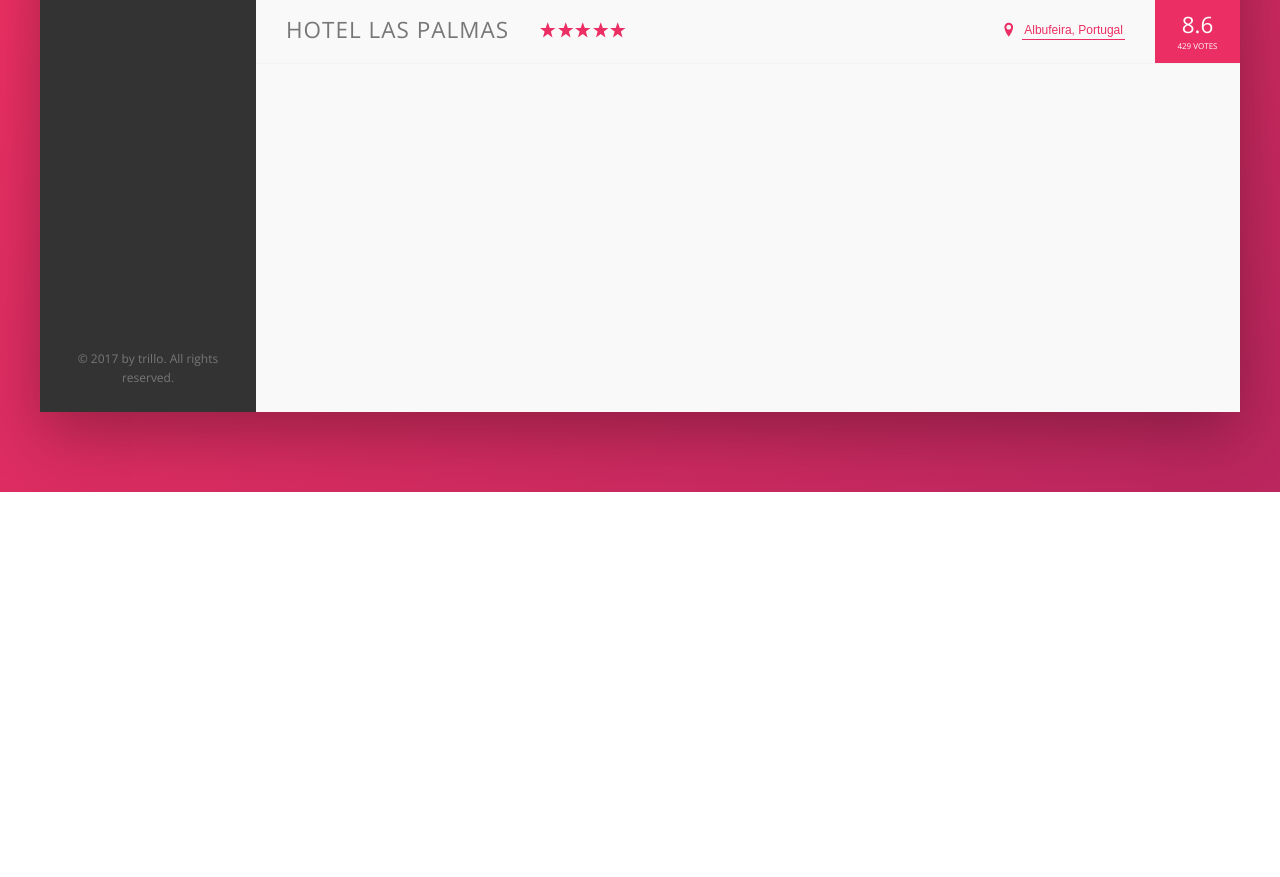
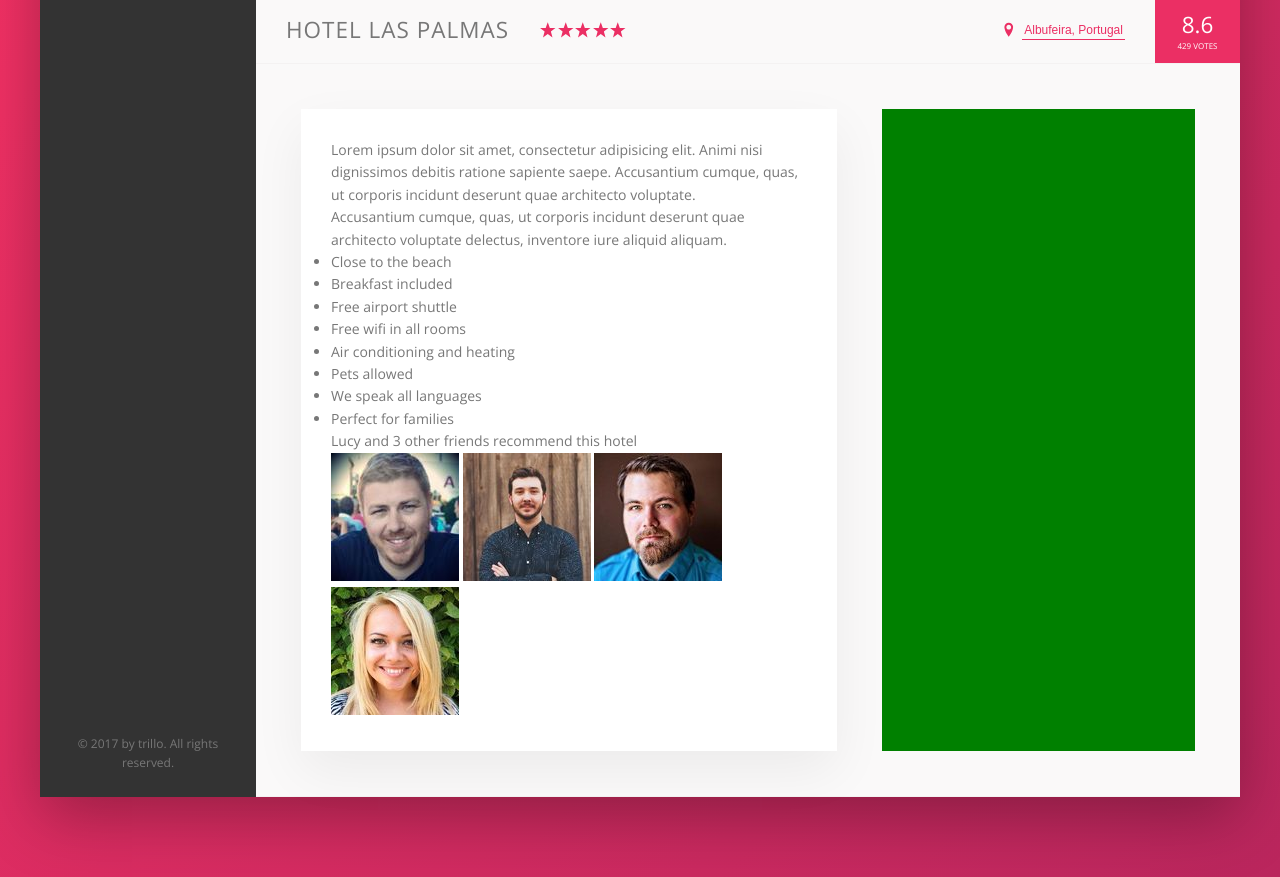
Before and after one commit to Davcode1234/Trillo-app, a plain HTML site: page index.html in a window 1280 px wide. Shown: the part 538-1415 px from the top of the page. Before the commit the page ends 1030 px from the top, so only its background shows below. Drawn offline with nearby package versions, Linux system fonts and the light colour scheme.

Commit message:
Add layout to the description section

```diff
--- a/css/style.css
+++ b/css/style.css
@@ -9,7 +9,9 @@
   --color-Grey-dark-1: #333;
   --color-Grey-dark-2: #777;
   --color-Grey-dark-3: #999;
-  --shadow-dark: 0 2rem 6rem rgba(0, 0, 0, 0.3); }
+  --shadow-dark: 0 2rem 6rem rgba(0, 0, 0, 0.3);
+  --shadow-light: 0 2rem 5rem rgba(0, 0, 0, 0.06);
+  --line: 1px solid var(--color-Grey-light-2); }
 
 * {
   margin: 0;
@@ -64,8 +66,25 @@ body {
   justify-content: space-between; }
 
 .hotel-view {
-  flex: 1;
-  height: 80rem; }
+  flex: 1; }
+
+.detail {
+  display: flex;
+  padding: 4.5rem;
+  background-color: var(--color-Grey-light-1);
+  border-bottom: var(--line); }
+
+.description {
+  font-size: 1.4rem;
+  background-color: #fff;
+  box-shadow: var(--shadow-light);
+  padding: 3rem;
+  flex: 0 0 60%;
+  margin-right: 4.5rem; }
+
+.user-reviews {
+  background-color: green;
+  flex: 1; }
 
 .logo {
   height: 3.5rem;
@@ -199,7 +218,7 @@ body {
 .overview {
   display: flex;
   align-items: center;
-  border-bottom: 1px solid var(--color-Grey-light-2); }
+  border-bottom: var(--line); }
   .overview__heading {
     font-size: 2.25rem;
     font-weight: 300;
--- a/index.html
+++ b/index.html
@@ -160,6 +160,65 @@
               <div class="overview__rating-count">429 votes</div>
             </div>
           </div>
+
+          <div class="detail">
+            <div class="description">
+              <p class="paragraph">
+                Lorem ipsum dolor sit amet, consectetur adipisicing elit. Animi
+                nisi dignissimos debitis ratione sapiente saepe. Accusantium
+                cumque, quas, ut corporis incidunt deserunt quae architecto
+                voluptate.
+              </p>
+
+              <p class="paragraph">
+                Accusantium cumque, quas, ut corporis incidunt deserunt quae
+                architecto voluptate delectus, inventore iure aliquid aliquam.
+              </p>
+
+              <ul class="list">
+                <li class="list__item">Close to the beach</li>
+                <li class="list__item">Breakfast included</li>
+                <li class="list__item">Free airport shuttle</li>
+                <li class="list__item">Free wifi in all rooms</li>
+                <li class="list__item">Air conditioning and heating</li>
+                <li class="list__item">Pets allowed</li>
+                <li class="list__item">We speak all languages</li>
+                <li class="list__item">Perfect for families</li>
+              </ul>
+
+              <div class="recommend">
+                <p class="recommend__count">
+                  Lucy and 3 other friends recommend this hotel
+                </p>
+
+                <img
+                  src="img/user-3.jpg"
+                  alt="Friend 1"
+                  class="recommend__photo"
+                />
+
+                <img
+                  src="img/user-4.jpg"
+                  alt="Friend 1"
+                  class="recommend__photo"
+                />
+
+                <img
+                  src="img/user-5.jpg"
+                  alt="Friend 2"
+                  class="recommend__photo"
+                />
+
+                <img
+                  src="img/user-6.jpg"
+                  alt="Friend 3"
+                  class="recommend__photo"
+                />
+              </div>
+            </div>
+
+            <div class="user-reviews"></div>
+          </div>
         </main>
       </div>
     </div>
--- a/sass/_base.scss
+++ b/sass/_base.scss
@@ -13,6 +13,9 @@
   --color-Grey-dark-3: #999;
 
   --shadow-dark: 0 2rem 6rem rgba(0, 0, 0, 0.3);
+  --shadow-light: 0 2rem 5rem rgba(0, 0, 0, 0.06);
+
+  --line: 1px solid var(--color-Grey-light-2);
 }
 
 * {
--- a/sass/_components.scss
+++ b/sass/_components.scss
@@ -199,7 +199,7 @@
 .overview {
   display: flex;
   align-items: center;
-  border-bottom: 1px solid var(--color-Grey-light-2);
+  border-bottom: var(--line);
 
   &__heading {
     font-size: 2.25rem;
--- a/sass/layout.scss
+++ b/sass/layout.scss
@@ -36,5 +36,25 @@
 
 .hotel-view {
   flex: 1;
-  height: 80rem;
 }
+
+.detail {
+  display: flex;
+  padding: 4.5rem;
+  background-color: var(--color-Grey-light-1);
+  border-bottom: var(--line);
+}
+
+.description {
+  font-size: 1.4rem;
+  background-color: #fff;
+  box-shadow: var(--shadow-light);
+  padding: 3rem;
+  flex: 0 0 60%;
+  margin-right: 4.5rem;
+}
+
+.user-reviews {
+  background-color: green;
+  flex: 1;
+}
```
